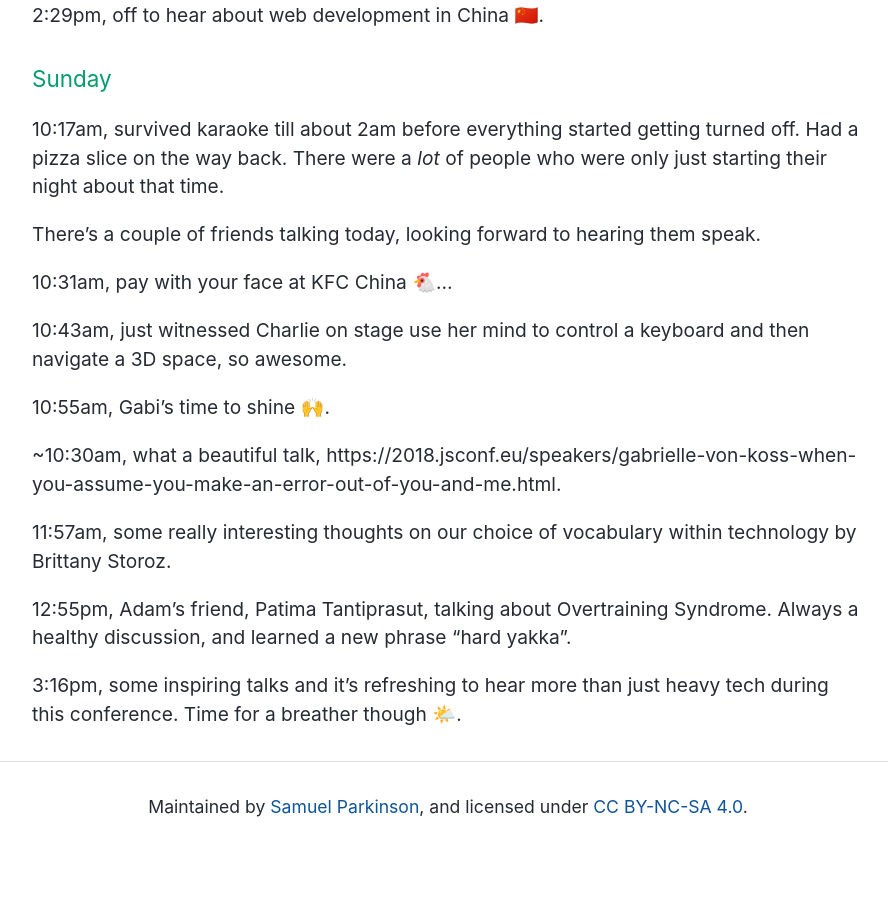
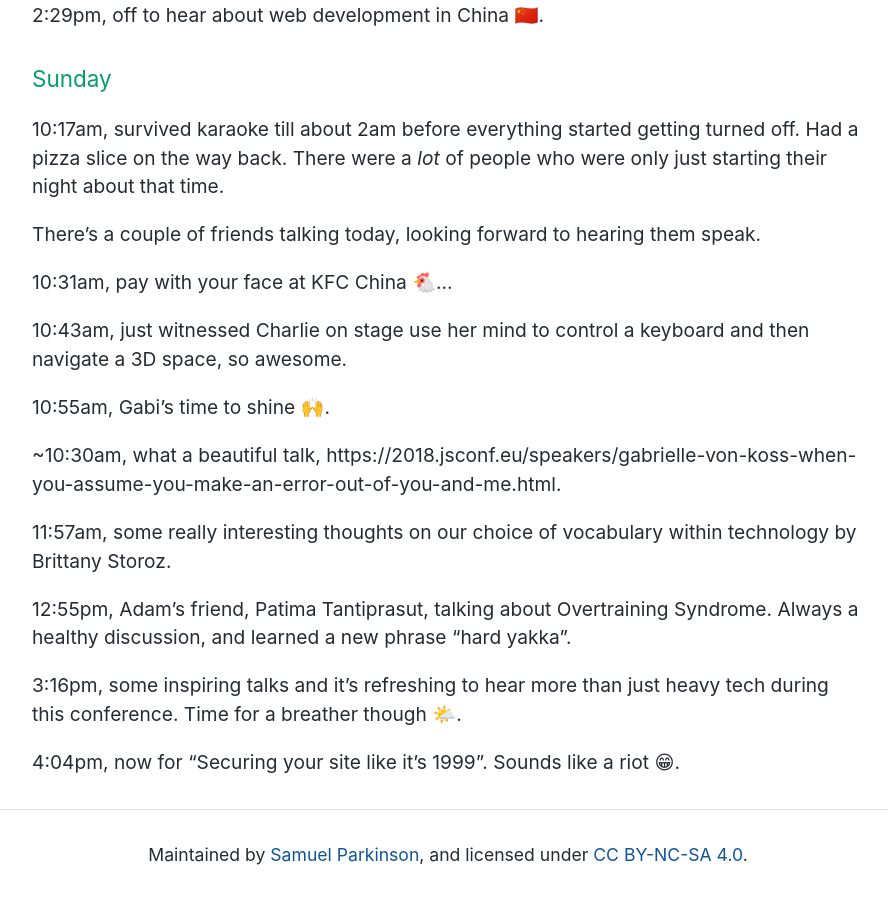
Before and after one commit to sjparkinson/uncomplicated.systems, a Jekyll site: the page built from _posts/2018-06-01-jsconf-eu.md, in a window 1280 px wide and 900 px high, scrolled down 2212 px. Shown: the whole window, without its empty margins (192-1080 px from the left). Built offline with Jekyll 4.4.1, drawn with Linux system fonts in a browser that asks for light colours; before the commit the page ends 3064 px from its top, so only the background shows below that.

Commit message:
Update 2018-06-01-jsconf-eu.md

```diff
--- a/_posts/2018-06-01-jsconf-eu.md
+++ b/_posts/2018-06-01-jsconf-eu.md
@@ -61,3 +61,5 @@ There's a couple of friends talking today, looking forward to hearing them speak
 12:55pm, Adam's friend, Patima Tantiprasut, talking about Overtraining Syndrome. Always a healthy discussion, and learned a new phrase "hard yakka".
 
 3:16pm, some inspiring talks and it's refreshing to hear more than just heavy tech during this conference. Time for a breather though 🌤️.
+
+4:04pm, now for "Securing your site like it's 1999". Sounds like a riot 😁.
```
